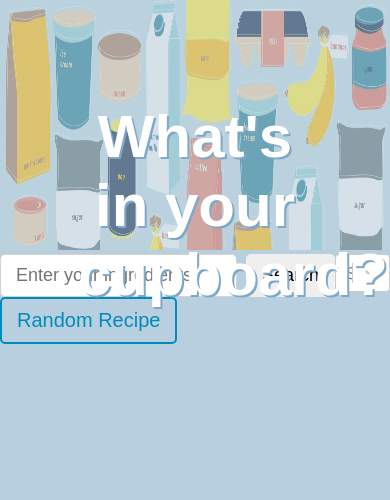
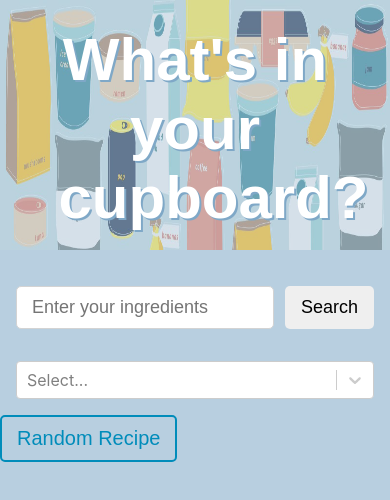
Before and after one commit to samcbride/food-app, a React (Create React App) app: page / in a window 390 px wide. Shown: the top 500 px of the page. Built offline with nearby package versions, Linux system fonts and the light colour scheme; a web font is replaced by a local one.

Commit message:
styling added to FilterMenu and responsiveness added to search and title areas

```diff
--- a/src/components/FilterMenu.js
+++ b/src/components/FilterMenu.js
@@ -1,5 +1,6 @@
 import React from "react";
 import Select from "react-select";
+import "../styles/FilterMenu.css";
 
 const FilterMenu = ({ value, setValue }) => {
   const options = [
--- a/src/requests/axiosrecipe.js
+++ b/src/requests/axiosrecipe.js
@@ -5,12 +5,14 @@ const apiId = "&app_id=95c4ca1b";
 const maxHits = "&from=0&to=20";
 const maxIngreds = `&ingr=10`;
 
-
 const fetchRecipes = (ingredients, value) => {
   let healthLabels = "";
-  value.forEach((label) => {
-    healthLabels += "&health=" + label;
-  });
+  if (value) {
+    value.forEach((label) => {
+      healthLabels += "&health=" + label;
+    });
+  }
+
   const url = healthLabels
     ? `${apiURL}${ingredients}${maxIngreds}${maxHits}${apiId}${apiKey}${healthLabels}`
     : `${apiURL}${ingredients}${maxIngreds}${maxHits}${apiId}${apiKey}`;
@@ -22,7 +24,6 @@ const fetchRecipes = (ingredients, value) => {
         const recipes = response.data.hits;
         console.log(recipes);
         return recipes;
-
       })
       .catch((error) => {
         console.log(error);
@@ -30,5 +31,4 @@ const fetchRecipes = (ingredients, value) => {
   }
 };
 
-
 export default fetchRecipes;
--- a/src/styles/App.css
+++ b/src/styles/App.css
@@ -1,6 +1,6 @@
 @import url("https://fonts.googleapis.com/css2?family=Amaranth:wght@400;700&family=Berkshire+Swash&display=swap");
-* {
-}
+/* * {
+} */
 
 body {
   margin: 0;
@@ -23,7 +23,7 @@ body {
   margin: 0 auto;
   left: 0;
   right: 0;
-  top: 40%; /* Adjust this value to move the positioned div up and down */
+  top: 60%; /* Adjust this value to move the positioned div up and down */
   text-align: center;
   width: 60%; /* Set the width of the positioned div */
   font-family: "Amaranth", sans-serif;
@@ -46,7 +46,9 @@ body {
 
 .wrapper {
   display: flex;
-  justify-content: center;
+  flex-direction: column;
+  justify-content: space-around;
+  padding-top: 1em;
 }
 
 .wrapper button {
@@ -57,3 +59,38 @@ body {
   border: 1px solid transparent;
   margin-left: 1em;
 }
+
+@media (max-width: 1250px) {
+  h1.title {
+    top: 60%;
+    width: 80%;
+  }
+}
+
+@media (max-width: 1050px) {
+  h1.title {
+    top: 38%;
+    width: 60%;
+  }
+}
+
+@media (max-width: 770px) {
+  h1.title {
+    top: 30%;
+    width: 70%;
+  }
+}
+
+@media (max-width: 650px) {
+  h1.title {
+    top: 30%;
+    width: 80%;
+  }
+}
+
+@media (max-width: 560px) {
+  h1.title {
+    top: 10%;
+    width: 70%;
+  }
+}
--- /dev/null
+++ b/src/styles/FilterMenu.css
@@ -0,0 +1,39 @@
+.basic-multi-select {
+  margin: 1em 30em 1em 30em;
+}
+
+@media (max-width: 1560px) {
+  .basic-multi-select {
+    margin: 1em 27em 1em 27em;
+  }
+}
+
+@media (max-width: 1420px) {
+  .basic-multi-select {
+    margin: 1em 20em 1em 20em;
+  }
+}
+
+@media (max-width: 1100px) {
+  .basic-multi-select {
+    margin: 1em 15em 1em 15em;
+  }
+}
+
+@media (max-width: 880px) {
+  .basic-multi-select {
+    margin: 1em 10em 1em 10em;
+  }
+}
+
+@media (max-width: 720px) {
+  .basic-multi-select {
+    margin: 1em 5em 1em 5em;
+  }
+}
+
+@media (max-width: 530px) {
+  .basic-multi-select {
+    margin: 1em;
+  }
+}
--- a/src/styles/Search.css
+++ b/src/styles/Search.css
@@ -47,3 +47,9 @@ search .button:hover {
   padding: 10px;
   display: inline-block; */
 }
+
+@media (max-width: 530px) {
+  .search {
+    margin: 1em;
+  }
+}
```
